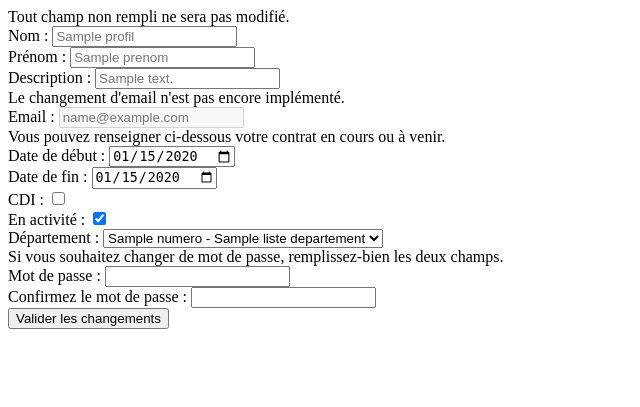
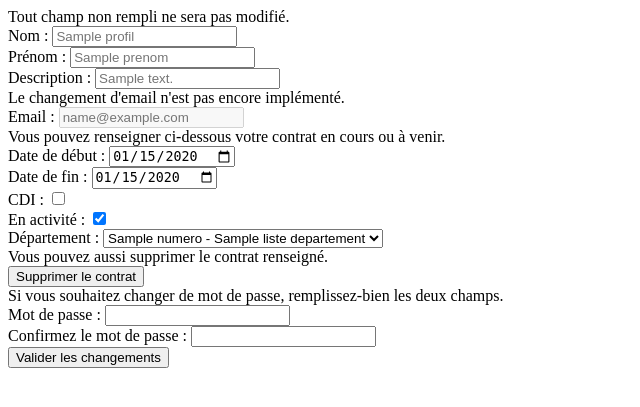
Before and after one commit to SyrinxAndCo/tucreusesou, a PHP site: template templates/profil/editer.twig in a window 1280 px wide. Shown: the top 407 px of the page, without its empty margins (0-640 px from the left). Run offline with PHP 8.4, Linux system fonts and the light colour scheme; the template is opened without the code that fills it: most values are stand-ins (such as "Sample title", 1, 10 or a date in 2020); some libraries are stand-ins or nearby versions.

Commit message:
Suppression de contrat et lien d'inscription

```diff
--- a/src/Controller/InscriptionController.php
+++ b/src/Controller/InscriptionController.php
@@ -39,7 +39,7 @@ class InscriptionController extends Controller {
         }
         $this->view->setTemplate(
             ViewBlocks::CONTENU,
-            'inscription/index.twig',
+            'inscription/inscription.twig',
             'inscriptionFormulaire',
             $paramsView
         );
--- a/src/Controller/ProfilController.php
+++ b/src/Controller/ProfilController.php
@@ -90,6 +90,9 @@ class ProfilController extends Controller {
             $this->profil->supprime();
             session_destroy();
             $this->redirect('/');
+        }
+        if (isset($_POST['supprimerContrat'])) {
+            $this->profil->getContrat()?->supprime();
         }
         if (isset($_POST['editerProfil'])) {
             if (isset($_POST['mdp']) && $_POST['mdp'] !== "") {
--- a/templates/connexion.twig
+++ b/templates/connexion.twig
@@ -17,5 +17,8 @@
             </div>
             <button class="boutonValider">Se connecter</button>
         </form>
+        <div class="message">
+            Pas encore de compte ? <a href="/inscription">Inscrivez-vous</a> !
+        </div>
     </div>
 {% endblock %}
--- a/templates/profil/editer.twig
+++ b/templates/profil/editer.twig
@@ -40,7 +40,7 @@
                 <div class="champ">
                     <label>
                         Date de début :
-                        <input type="date" name="dateDebut" value="{{ profil.contrat.dateDebut|date('Y-m-d') }}" id="dateDebut"/>
+                        <input type="date" name="dateDebut" {% if profil.contrat.dateDebut %}value="{{ profil.contrat.dateDebut|date('Y-m-d') }}"{% endif %} id="dateDebut"/>
                     </label>
                 </div>
                 <div class="champ">
@@ -52,13 +52,13 @@
                 <div class="champ">
                     <label>
                         CDI :
-                        <input type="checkbox" name="cdi" {% if profil.contrat.dateDebut and not profil.contrat.dateFin %}checked{% endif%} id="cdi"/>
+                        <input type="checkbox" name="cdi" {% if profil.contrat.dateDebut and not profil.contrat.dateFin %}checked{% endif %} id="cdi"/>
                     </label>
                 </div>
                 <div class="champ">
                     <label>
                         En activité :
-                        <input type="checkbox" name="enActivite" {% if profil.contrat.enActivite %}checked{% endif%} id="enActivite"/>
+                        <input type="checkbox" name="enActivite" {% if profil.contrat.enActivite %}checked{% endif %} id="enActivite"/>
                     </label>
                 </div>
                 <div class="champ">
@@ -66,12 +66,20 @@
                         Département :
                         <select name="idDepartement" id="idDepartement">
                             {% for departement in listeDepartements %}
-                                <option value="{{ departement.id }}" {% if profil.contrat.departement.id == departement.id %}selected{% endif %}>{{ departement.numero }} - {{ departement.nom }}</option>
+                                <option value="{{ departement.id }}" {% if profil.contrat.departement.id == departement.id %}selected{% endif %}>
+                                    {{ departement.numero }} - {{ departement.nom }}
+                                </option>
                             {% endfor %}
                         </select>
                     </label>
                 </div>
             </div>
+            {% if profil.contrat %}
+                <div class="message">
+                    Vous pouvez aussi supprimer le contrat renseigné.
+                </div>
+                <button name="supprimerContrat" id="supprimerContrat">Supprimer le contrat</button>
+            {% endif %}
             <div class="message">
                 Si vous souhaitez changer de mot de passe, remplissez-bien les deux champs.
             </div>
```
Also changed, not shown: templates/inscription/inscription.twig (renamed from templates/inscription/index.twig).
